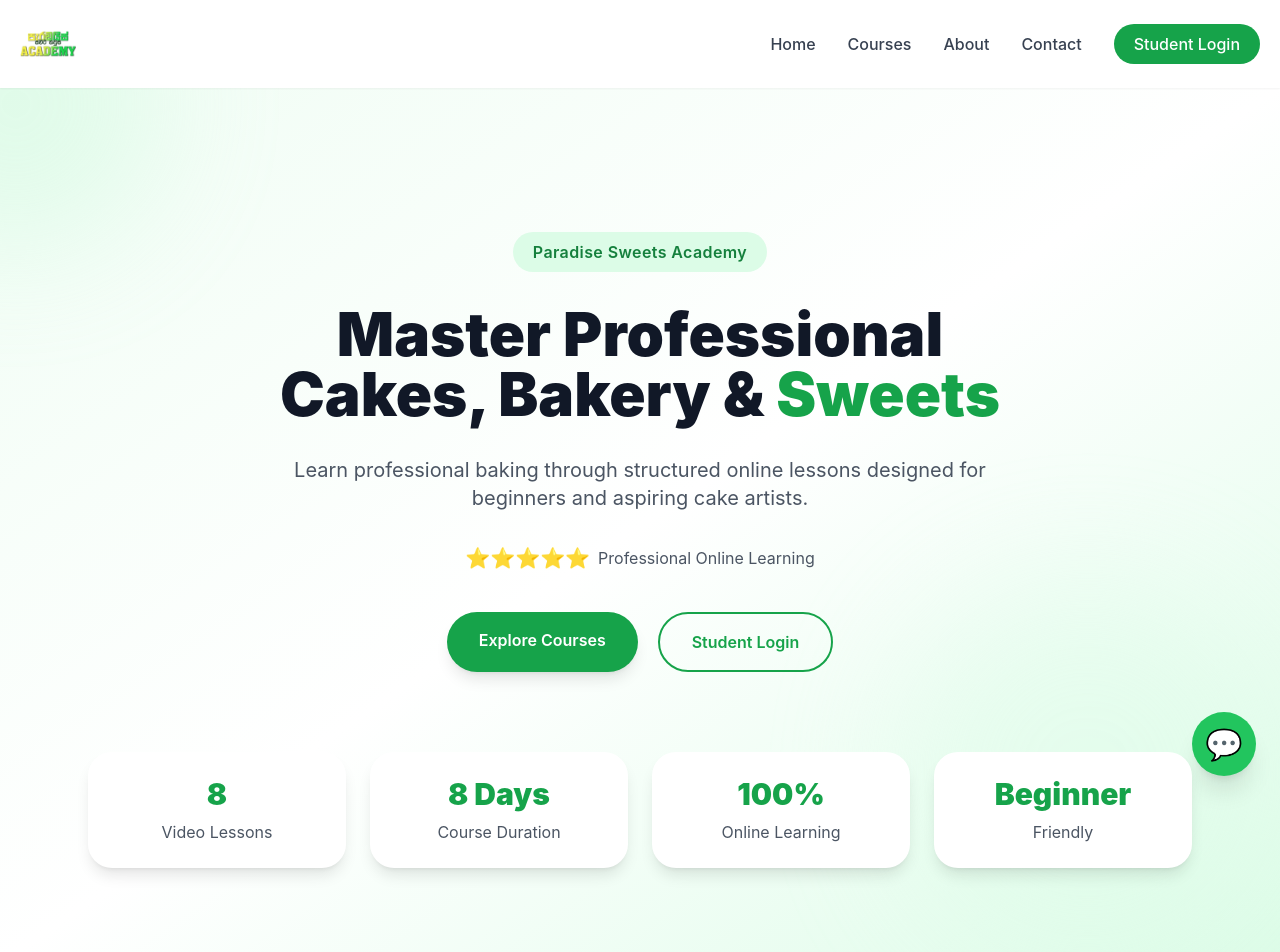
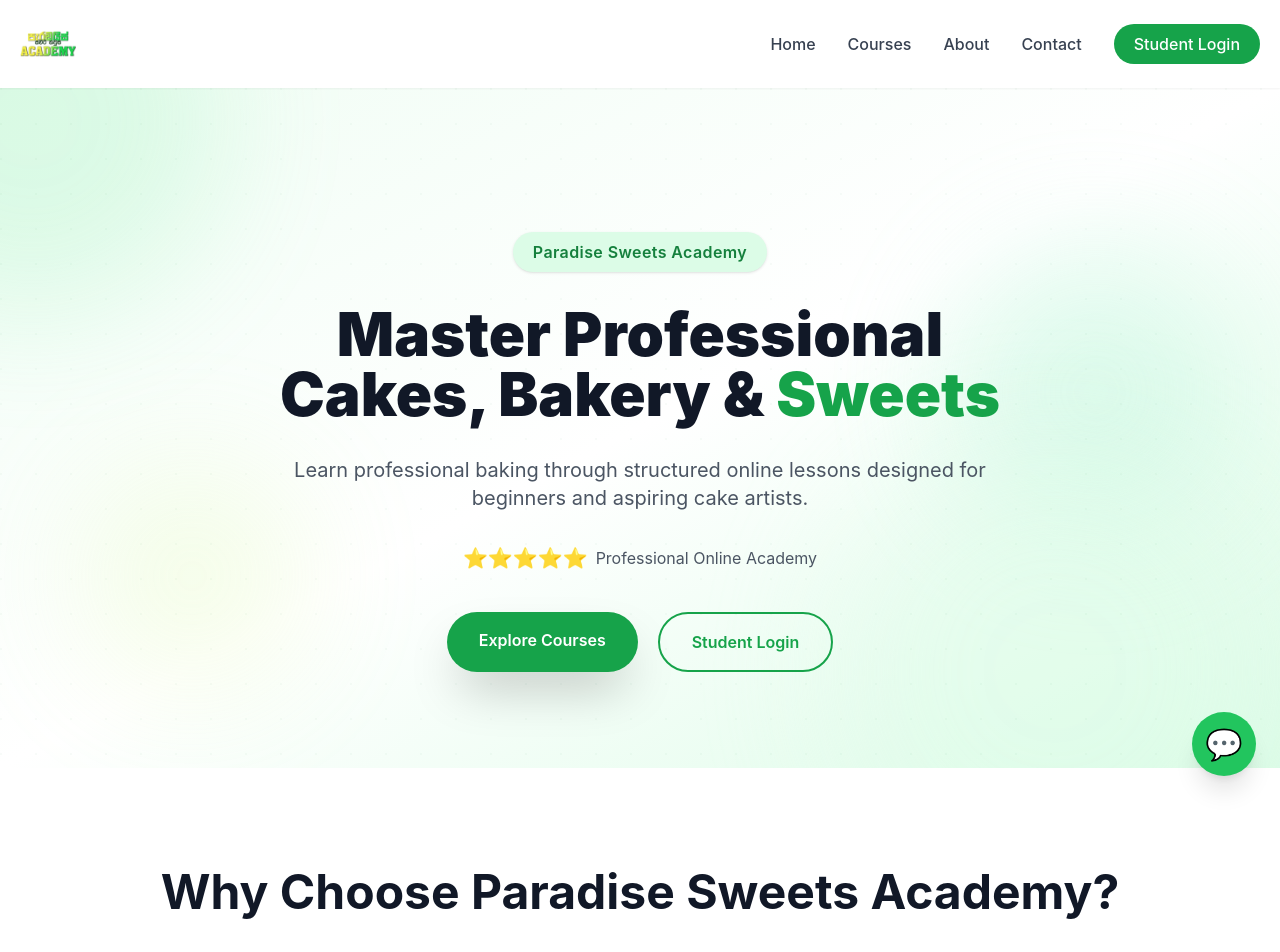
Before and after one commit to paradisesweethouseinfo/paradise-sweets-course-website-, a React (Vite) app: page / in a window 1280 px wide. Shown: the top 952 px of the page. Built offline with nearby package versions, Linux system fonts and the light colour scheme.

Commit message:
Update website

```diff
--- a/src/components/Hero.jsx
+++ b/src/components/Hero.jsx
@@ -5,20 +5,38 @@
   return (
     <section className="relative overflow-hidden bg-gradient-to-br from-green-50 via-white to-green-100 pt-28 md:pt-36 pb-24">
 
-      {/* Background Blobs */}
-      <div className="absolute -top-32 -left-32 w-72 h-72 bg-green-200 rounded-full blur-3xl opacity-30"></div>
+      {/* Background Shapes */}
 
-      <div className="absolute bottom-0 right-0 w-96 h-96 bg-green-100 rounded-full blur-3xl opacity-40"></div>
+      <div className="absolute -top-40 -left-40 w-96 h-96 bg-green-300 rounded-full blur-3xl opacity-20 animate-pulse"></div>
+
+      <div className="absolute top-40 right-10 w-72 h-72 bg-emerald-200 rounded-full blur-3xl opacity-30 animate-pulse"></div>
+
+      <div className="absolute bottom-20 left-20 w-56 h-56 bg-lime-200 rounded-full blur-3xl opacity-20 animate-pulse"></div>
+
+      <div className="absolute -bottom-32 right-0 w-[450px] h-[450px] bg-green-100 rounded-full blur-3xl opacity-40 animate-pulse"></div>
+
+      {/* Background Pattern */}
+
+      <div className="absolute inset-0 opacity-[0.03]">
+        <div
+          className="w-full h-full"
+          style={{
+            backgroundImage:
+              "radial-gradient(circle at 1px 1px,#15803d 1px,transparent 0)",
+            backgroundSize: "35px 35px",
+          }}
+        />
+      </div>
 
       <div className="max-w-6xl mx-auto px-6 relative z-10 text-center">
 
         {/* Academy Name */}
 
         <motion.span
-          initial={{ opacity: 0, y: -20 }}
+          initial={{ opacity: 0, y: -30 }}
           animate={{ opacity: 1, y: 0 }}
           transition={{ duration: 0.6 }}
-          className="inline-block bg-green-100 text-green-700 px-5 py-2 rounded-full font-semibold tracking-wide"
+          className="inline-block bg-green-100 text-green-700 px-5 py-2 rounded-full font-semibold tracking-wide shadow"
         >
           Paradise Sweets Academy
         </motion.span>
@@ -26,9 +44,9 @@
         {/* Heading */}
 
         <motion.h1
-          initial={{ opacity: 0, y: 40 }}
+          initial={{ opacity: 0, y: 80 }}
           animate={{ opacity: 1, y: 0 }}
-          transition={{ duration: 0.8 }}
+          transition={{ duration: 1 }}
           className="mt-8 text-4xl md:text-6xl font-black text-gray-900 leading-tight"
         >
           Master Professional
@@ -37,7 +55,7 @@
           <span className="text-green-600"> Sweets</span>
         </motion.h1>
 
-        {/* Subtitle */}
+        {/* Description */}
 
         <motion.p
           initial={{ opacity: 0 }}
@@ -55,67 +73,39 @@
           initial={{ opacity: 0 }}
           animate={{ opacity: 1 }}
           transition={{ delay: .5 }}
-          className="mt-8 flex justify-center items-center gap-2 text-yellow-500 text-xl"
+          className="mt-8 flex justify-center items-center gap-2"
         >
-          ⭐⭐⭐⭐⭐
-          <span className="text-gray-600 text-base">
-            Professional Online Learning
+          <span className="text-yellow-500 text-xl">
+            ⭐⭐⭐⭐⭐
+          </span>
+
+          <span className="text-gray-600">
+            Professional Online Academy
           </span>
         </motion.div>
 
         {/* Buttons */}
 
         <motion.div
-          initial={{ opacity:0,y:30 }}
-          animate={{ opacity:1,y:0 }}
-          transition={{ delay:.6 }}
+          initial={{ opacity: 0, y: 40 }}
+          animate={{ opacity: 1, y: 0 }}
+          transition={{ delay: .6 }}
           className="flex flex-wrap justify-center gap-5 mt-10"
         >
 
           <Link
             to="/courses"
-            className="bg-green-600 text-white px-8 py-4 rounded-full font-semibold shadow-lg hover:bg-green-700 hover:scale-105 transition duration-300"
+            className="bg-green-600 text-white px-8 py-4 rounded-full font-semibold shadow-2xl hover:bg-green-700 hover:scale-110 hover:shadow-green-300 transition duration-300"
           >
             Explore Courses
           </Link>
 
           <Link
             to="/login"
-            className="border-2 border-green-600 text-green-600 px-8 py-4 rounded-full font-semibold hover:bg-green-600 hover:text-white hover:scale-105 transition duration-300"
+            className="border-2 border-green-600 text-green-600 px-8 py-4 rounded-full font-semibold hover:bg-green-600 hover:text-white hover:scale-110 hover:shadow-xl transition duration-300"
           >
             Student Login
           </Link>
-
-        </motion.div>
-
-        {/* Statistics */}
-
-        <motion.div
-          initial={{ opacity:0,y:40 }}
-          animate={{ opacity:1,y:0 }}
-          transition={{ delay:.9 }}
-          className="grid grid-cols-2 md:grid-cols-4 gap-6 mt-20"
-        >
-
-          <div className="bg-white rounded-3xl shadow-lg p-6 hover:-translate-y-2 transition">
-            <h3 className="text-3xl font-black text-green-600">8</h3>
-            <p className="mt-2 text-gray-600">Video Lessons</p>
-          </div>
-
-          <div className="bg-white rounded-3xl shadow-lg p-6 hover:-translate-y-2 transition">
-            <h3 className="text-3xl font-black text-green-600">8 Days</h3>
-            <p className="mt-2 text-gray-600">Course Duration</p>
-          </div>
-
-          <div className="bg-white rounded-3xl shadow-lg p-6 hover:-translate-y-2 transition">
-            <h3 className="text-3xl font-black text-green-600">100%</h3>
-            <p className="mt-2 text-gray-600">Online Learning</p>
-          </div>
-
-          <div className="bg-white rounded-3xl shadow-lg p-6 hover:-translate-y-2 transition">
-            <h3 className="text-3xl font-black text-green-600">Beginner</h3>
-            <p className="mt-2 text-gray-600">Friendly</p>
-          </div>
 
         </motion.div>
 
```
